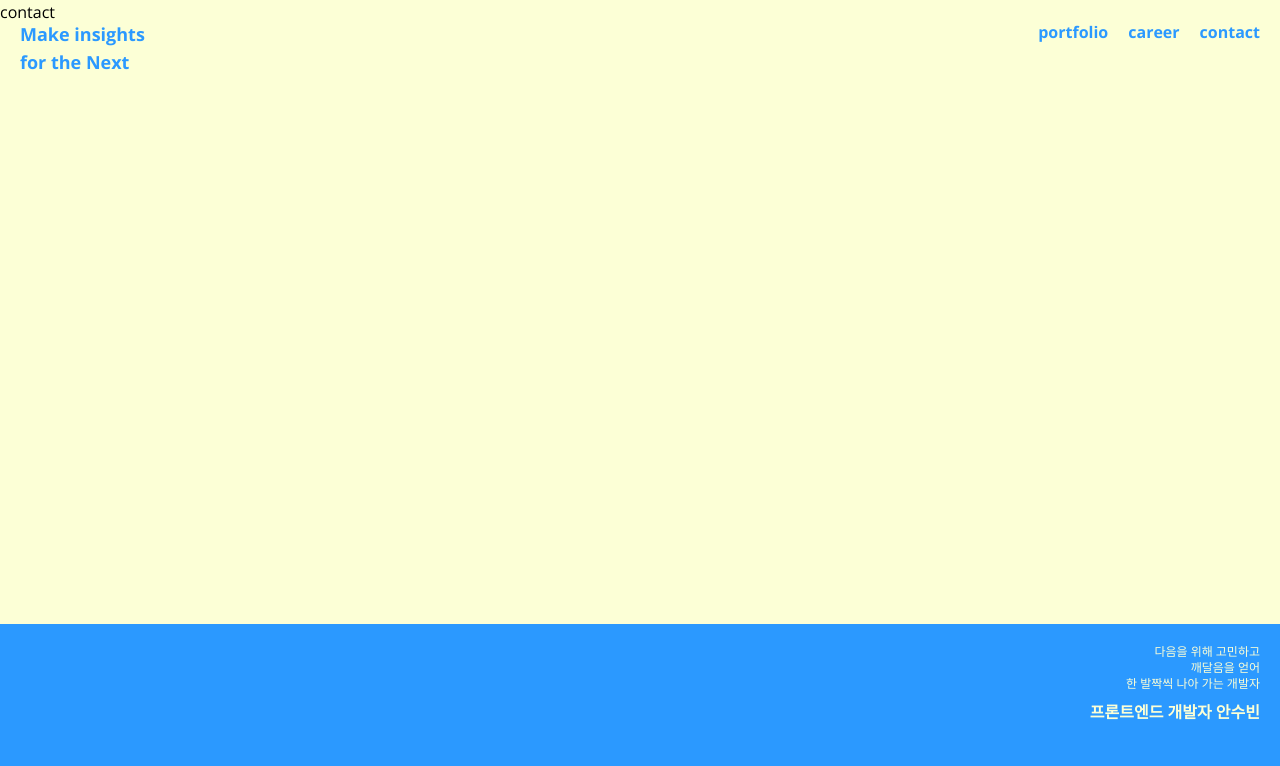
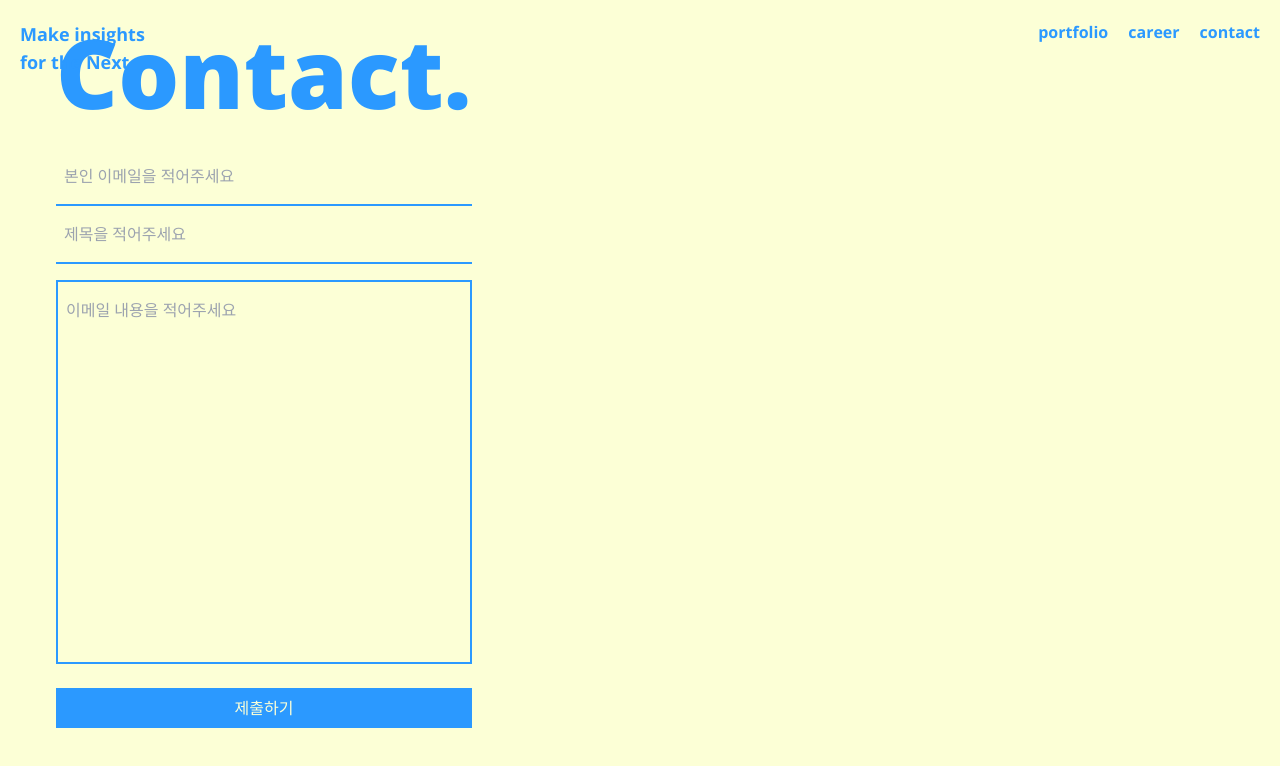
Before and after one commit to AnSuebin/insightAn, a Next.js app: page /contact in a window 1280 px wide. Shown: the top 766 px of the page. Built offline with nearby package versions, Linux system fonts and the light colour scheme.

Commit message:
styles : contact 페이지 디자인

```diff
--- a/src/app/contact/page.tsx
+++ b/src/app/contact/page.tsx
@@ -1,7 +1,29 @@
+import InputBox from "@/components/common/InputBox";
+import SubmitButton from "@/components/common/SubmitButton";
+import TextareaBox from "@/components/common/TextareaBox";
+import FullHightMaxWidth from "@/components/layout/FullHightMaxWidth";
 import React from "react";
 
 const ContactPage = () => {
-  return <div>contact</div>;
+  return (
+    <FullHightMaxWidth>
+      <div className="flex w-full h-screen pt-[120px] pb-14 px-4 box-border">
+        <div className="h-full w-1/3 mx-10 flex flex-col justify-end">
+          <h4 className="text-8xl font-extrabold text-mainColor mb-7">
+            Contact.
+          </h4>
+          <div className="w-full mb-4">
+            <InputBox placeHolder="본인 이메일을 적어주세요" />
+            <InputBox placeHolder="제목을 적어주세요" />
+            <div className="w-full h-96 mb-10">
+              <TextareaBox placeHolder="이메일 내용을 적어주세요" />
+            </div>
+            <SubmitButton text="제출하기" />
+          </div>
+        </div>
+      </div>
+    </FullHightMaxWidth>
+  );
 };
 
 export default ContactPage;
--- a/src/app/portfolio/[slug]/page.tsx
+++ b/src/app/portfolio/[slug]/page.tsx
@@ -16,7 +16,7 @@ const PortfolioPage: FC<Props> = async ({ params: { slug } }) => {
 
   return (
     <FullHightMaxWidth>
-      <div className="flex w-full h-screen gap-6 justify-between pt-[120px] pb-14 px-4 box-border ">
+      <div className="flex w-full h-screen gap-6 justify-between pt-[120px] pb-14 px-4 box-border">
         <div className="flex-1 bg-indigo-500"></div>
         <div className="flex-1">
           <div className="text-mainColor">
--- /dev/null
+++ b/src/components/common/InputBox.tsx
@@ -0,0 +1,18 @@
+import React, { FC } from "react";
+
+interface Props {
+  placeHolder?: string;
+  value?: string;
+}
+
+const InputBox: FC<Props> = ({ placeHolder, value }) => {
+  return (
+    <input
+      className="w-full bg-transparent border-solid border-mainColor border-b-2 px-2 py-4"
+      placeholder={placeHolder}
+      value={value}
+    ></input>
+  );
+};
+
+export default InputBox;
--- /dev/null
+++ b/src/components/common/SubmitButton.tsx
@@ -0,0 +1,15 @@
+import React, { FC } from "react";
+
+interface Props {
+  text: string;
+}
+
+const SubmitButton: FC<Props> = ({ text }) => {
+  return (
+    <button className="w-full h-10 bg-mainColor text-backgroundColor">
+      {text}
+    </button>
+  );
+};
+
+export default SubmitButton;
--- /dev/null
+++ b/src/components/common/TextareaBox.tsx
@@ -0,0 +1,18 @@
+import React, { FC } from "react";
+
+interface Props {
+  placeHolder?: string;
+  value?: string;
+}
+
+const TextareaBox: FC<Props> = ({ placeHolder, value }) => {
+  return (
+    <textarea
+      className="w-full h-full resize-none bg-transparent border-solid border-mainColor border-2 px-2 py-4 mt-4"
+      placeholder={placeHolder}
+      value={value}
+    ></textarea>
+  );
+};
+
+export default TextareaBox;
```
